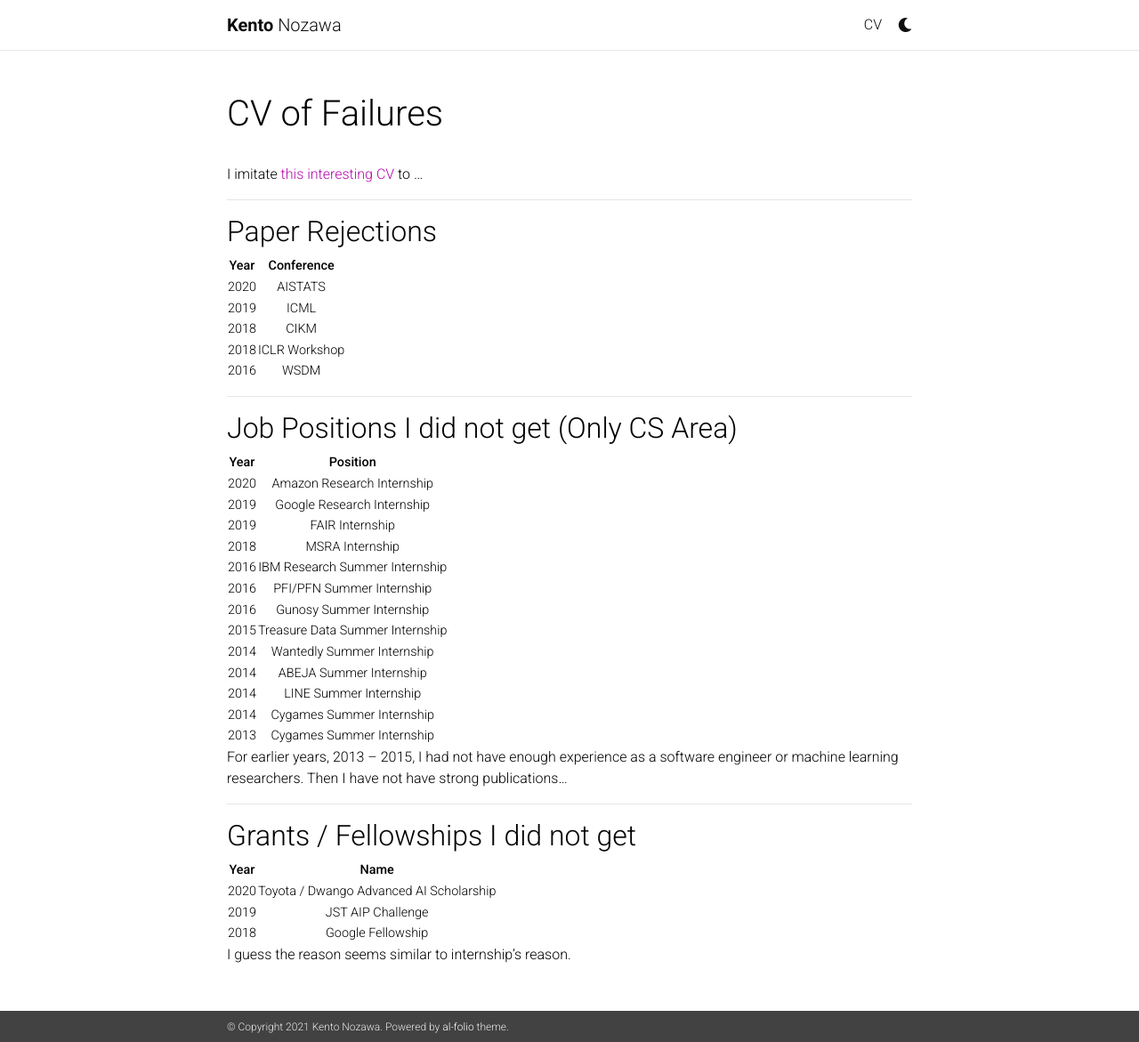
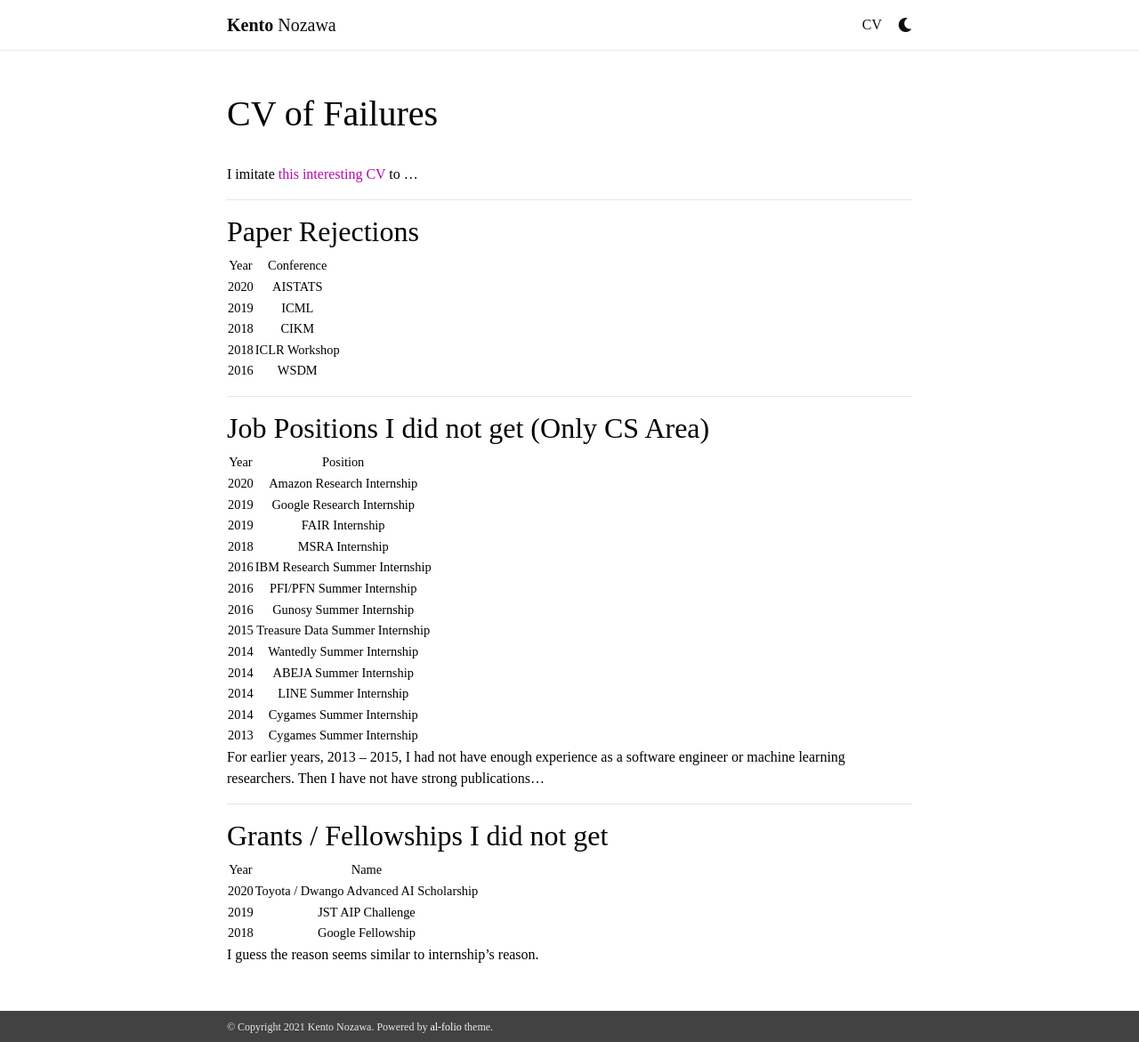
Before and after one commit to nzw0301/nzw0301.github.io, a Jekyll site: the page built from _pages/failures.md, in a window 1280 px wide and 1171 px high. Shown: the whole window at 89% size. Built offline with Jekyll 4.4.1, drawn with Linux system fonts in a browser that asks for light colours; nearby versions of some CDN libraries; some web fonts are replaced; a style sheet for code colours, icons or effects is not loaded.

Commit message:
Use inria sans font

```diff
--- a/_includes/head.html
+++ b/_includes/head.html
@@ -23,6 +23,8 @@
 <link rel="stylesheet" href="https://cdnjs.cloudflare.com/ajax/libs/font-awesome/{{ site.fontawesome.version }}/css/all.min.css"  integrity="{{ site.fontawesome.integrity }}" crossorigin="anonymous">
 <link rel="stylesheet" href="https://cdnjs.cloudflare.com/ajax/libs/academicons/{{ site.academicons.version }}/css/academicons.min.css" integrity="{{ site.academicons.integrity }}" crossorigin="anonymous">
 <link rel="stylesheet" type="text/css" href="https://fonts.googleapis.com/css?family=Roboto:300,400,500,700|Roboto+Slab:100,300,400,500,700|Material+Icons">
+<link rel="stylesheet" type="text/css" href="https://fonts.googleapis.com/css?family=Inria+Sans">
+<link rel="stylesheet" type="text/css" href="https://fonts.googleapis.com/css?family=Inria+Serif">
 
 <!-- Code Syntax Highlighting -->
 <link rel="stylesheet" href="https://gitcdn.link/repo/jwarby/jekyll-pygments-themes/master/{{ site.highlight_theme }}.css" />
--- a/_sass/_base.scss
+++ b/_sass/_base.scss
@@ -45,7 +45,7 @@
   .address {
     margin-bottom: 5px;
     margin-top: 5px;
-    font-family: monospace;
+    font-family: 'Inria', 'Sans';
     font-size: 1.2rem;
     p {
       display: inline-block;
--- a/_sass/_layout.scss
+++ b/_sass/_layout.scss
@@ -6,6 +6,7 @@
    padding-bottom: 70px;
    color: var(--global-text-color);
    background-color: var(--global-bg-color);
+   font-family: 'Inria Sans';
  }
 
  body.fixed-top-nav {
```
